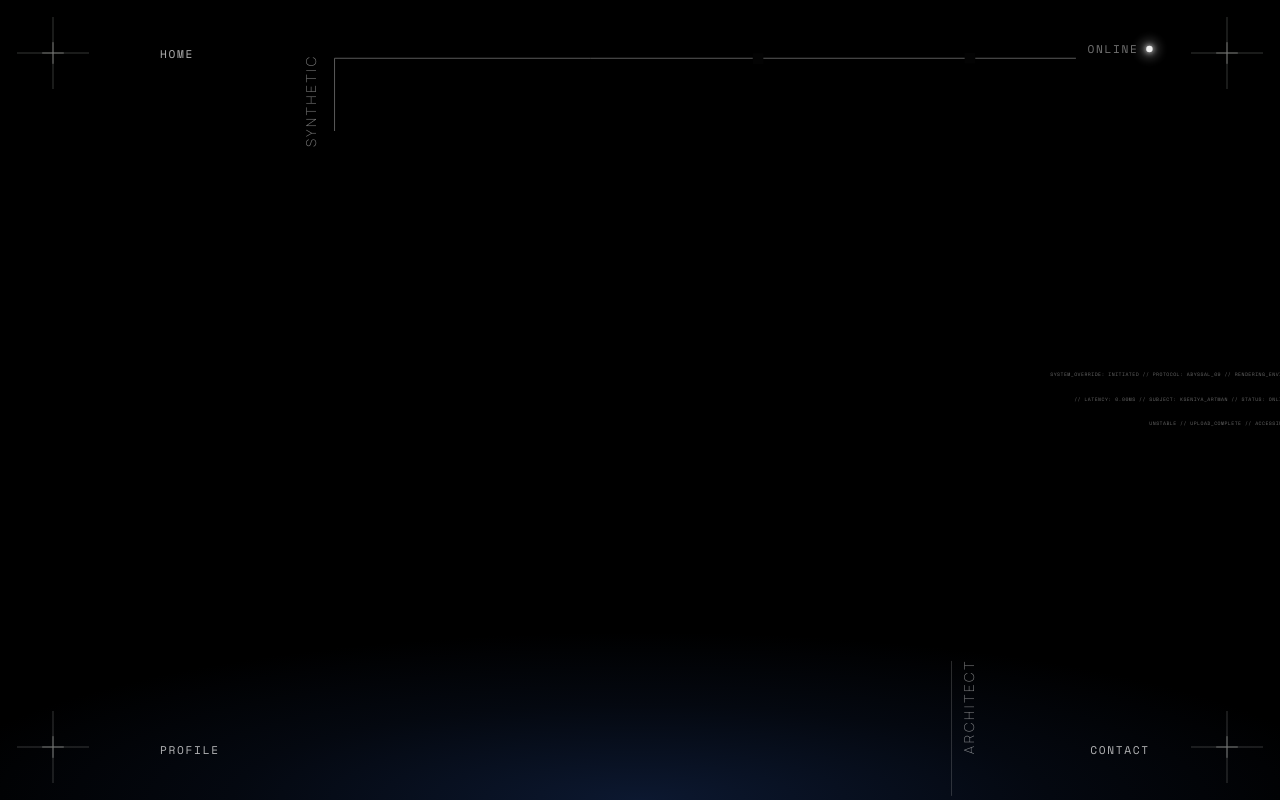
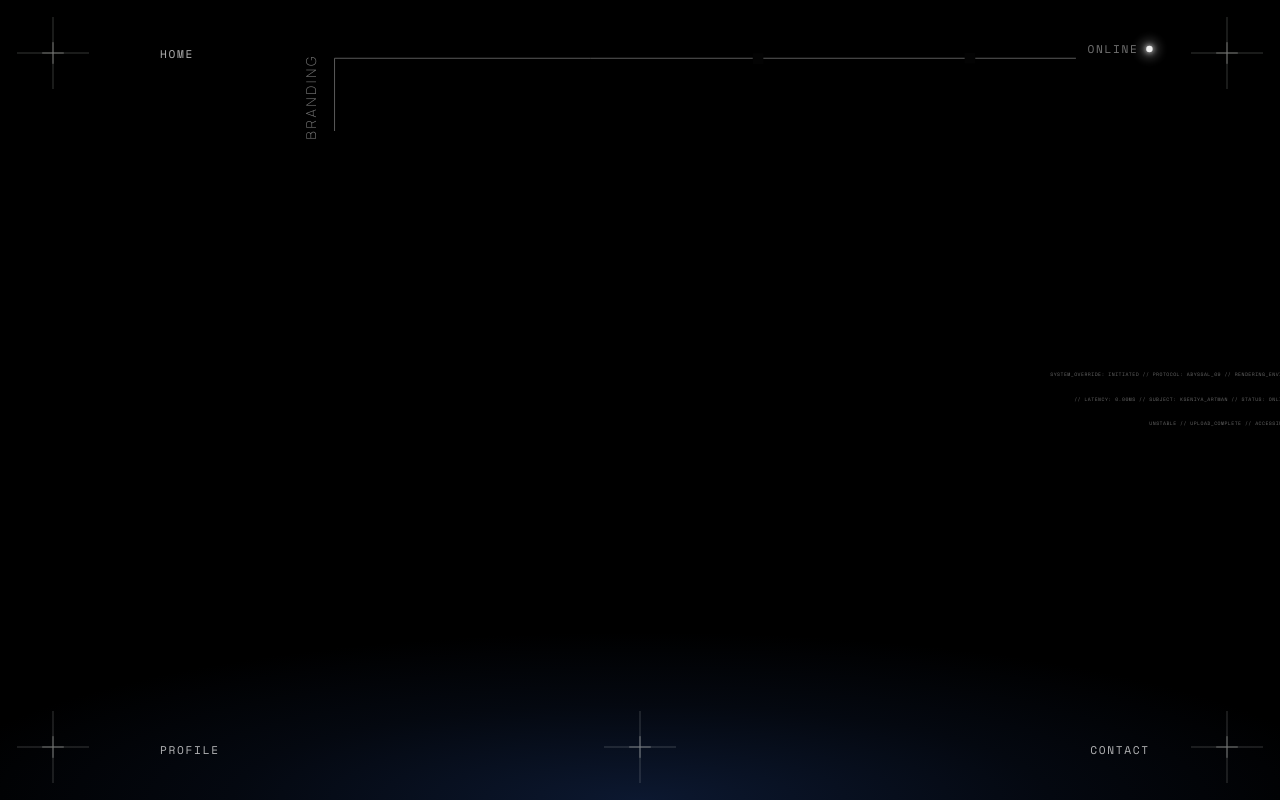
Before and after one commit to Igorvl/ksar-site, a React (Vite) app: page /projects in a window 1280 px wide. Built offline with nearby package versions, Linux system fonts and the light colour scheme.

Commit message:
refactor: Update Projects page layout (Branding text, home link, new crosshair)

```diff
--- a/src/pages/ProjectsPage.css
+++ b/src/pages/ProjectsPage.css
@@ -123,6 +123,14 @@
     right: 4.17vw;
     transform: translate(50%, 50%);
     animation: crosshairPulseBottomRight 5s ease-in-out infinite;
+}
+
+.crosshair--bottom-center {
+    bottom: 4.17vw;
+    left: 50%;
+    transform: translate(-50%, 50%);
+    animation: crosshairPulseBottomLeft 5s ease-in-out infinite;
+    /* Reuse animation as transform is identical */
 }
 
 @media (max-width: 768px) {
--- a/src/pages/ProjectsPage.jsx
+++ b/src/pages/ProjectsPage.jsx
@@ -19,6 +19,7 @@ export default function ProjectsPage() {
             <img src="/kross.svg" className="crosshair crosshair--top-right" aria-hidden="true" alt="" />
             <img src="/kross.svg" className="crosshair crosshair--bottom-left" aria-hidden="true" alt="" />
             <img src="/kross.svg" className="crosshair crosshair--bottom-right" aria-hidden="true" alt="" />
+            <img src="/kross.svg" className="crosshair crosshair--bottom-center" aria-hidden="true" alt="" />
 
             {/* === CORNER NAVIGATION === */}
             <nav className="corner-nav corner-nav--top-left">
@@ -39,12 +40,9 @@ export default function ProjectsPage() {
 
             {/* === SIDE VERTICAL TEXT === */}
             <div className="side-text side-text--left">
-                <span className="vertical-text font-nav">SYNTHETIC</span>
+                <span className="vertical-text font-nav">BRANDING</span>
             </div>
-            <div className="side-text side-text--right">
-                <img src="/lineV.svg" className="line-vertical" aria-hidden="true" alt="" />
-                <span className="vertical-text font-nav">ARCHITECT</span>
-            </div>
+
 
             {/* === CORNER LINE (from SYNTHETIC to right) === */}
             <img src="/corn1.svg" className="corner-line corner-line--top" aria-hidden="true" alt="" />
```
